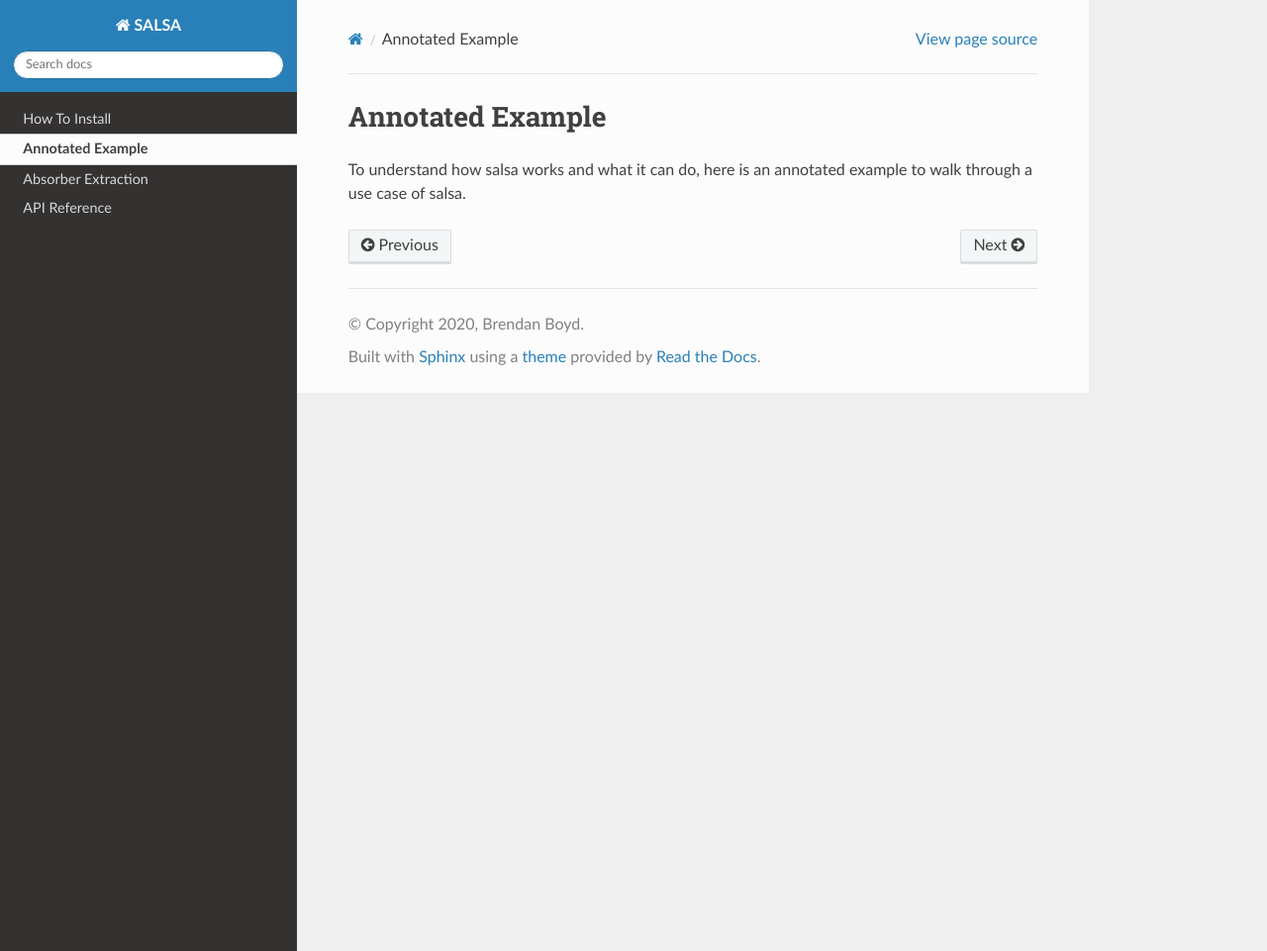
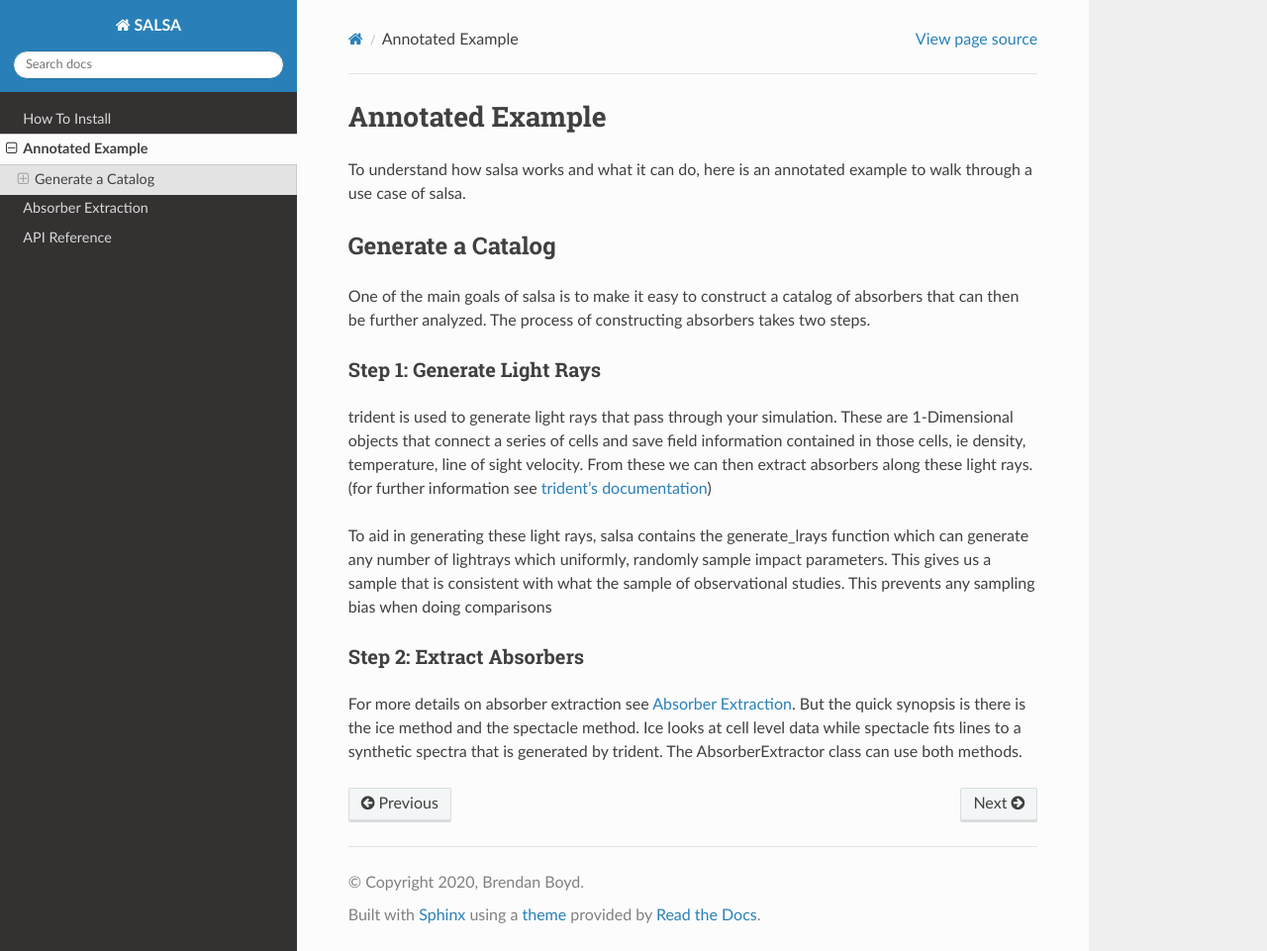
Before and after one commit to biboyd/SALSA, a Sphinx documentation site: the page built from docs/source/annotated_example.rst, in a window 1280 px wide and 961 px high. Shown: the whole window at 99% size. Built offline with Sphinx 7.4.7 and the Read the Docs theme 2.0.0, drawn with Linux system fonts in a browser that asks for light colours.

```diff
--- a/docs/source/annotated_example.rst
+++ b/docs/source/annotated_example.rst
@@ -5,3 +5,35 @@
 
 To understand how salsa works and what it can do, here is an annotated example
 to walk through a use case of salsa.
+
+.. _catalog-generation:
+
+Generate a Catalog
+-------------------
+
+One of the main goals of salsa is to make it easy to construct a catalog of
+absorbers that can then be further analyzed. The process of constructing absorbers
+takes two steps.
+
+Step 1: Generate Light Rays
+^^^^^^^^^^^^^^^^^^^^^^^^^^^^
+
+trident is used to generate light rays that pass through your simulation. These
+are 1-Dimensional objects that connect a series of cells and save field information
+contained in those cells, ie density, temperature, line of sight velocity.
+From these we can then extract absorbers along these light rays. (for further
+information see `trident's documentation <https://trident.readthedocs.io/>`_)
+
+To aid in generating these light rays, salsa contains the generate_lrays function
+which can generate any number of lightrays which uniformly, randomly sample
+impact parameters. This gives us a sample that is consistent with what the sample
+of observational studies. This prevents any sampling bias when doing comparisons
+
+
+Step 2: Extract Absorbers
+^^^^^^^^^^^^^^^^^^^^^^^^^^
+
+For more details on absorber extraction see :ref:`absorber-extraction`. But the
+quick synopsis is there is the ice method and the spectacle method. Ice looks at
+cell level data while spectacle fits lines to a synthetic spectra that is generated
+by trident. The AbsorberExtractor class can use both methods.
--- a/docs/source/conf.py
+++ b/docs/source/conf.py
@@ -34,6 +34,8 @@
               'sphinx.ext.napoleon',
               'sphinx_automodapi.automodapi']
 
+autodoc_mock_imports = ["mpi4py"]
+
 # Add any paths that contain templates here, relative to this directory.
 templates_path = ['_templates']
 
--- a/salsa/__init__.py
+++ b/salsa/__init__.py
@@ -6,13 +6,13 @@
 
 __version__ = "0.0.0"
 
-from salsa.absorber_extractor import absorber_extractor
+from salsa.absorber_extractor import AbsorberExtractor
 
-from salsa.absorber_plotter import absorber_plotter
+from salsa.absorber_plotter import AbsorberPlotter
 
 from salsa.generate_light_rays import generate_lrays, construct_rays, random_sightlines
 
-from salsa.generate_catalog import generate_catalog
+from salsa.generate_catalog import generate_catalog, get_catalog
 
 from salsa import utils
 
```
Also changed, not shown: 4 other files.
